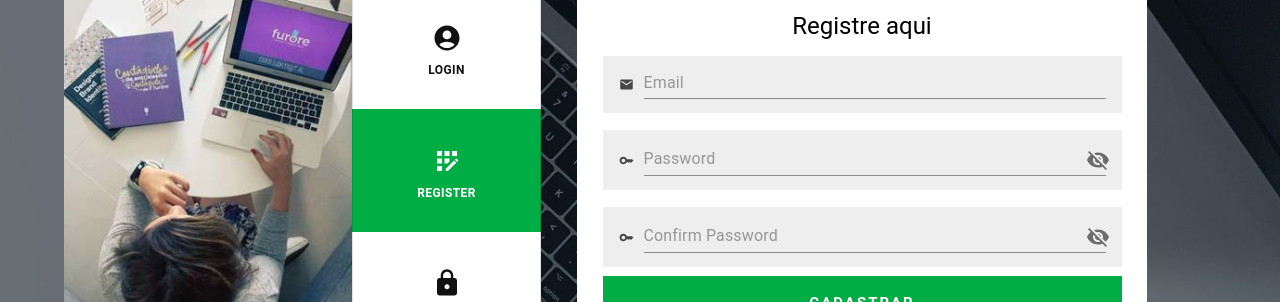
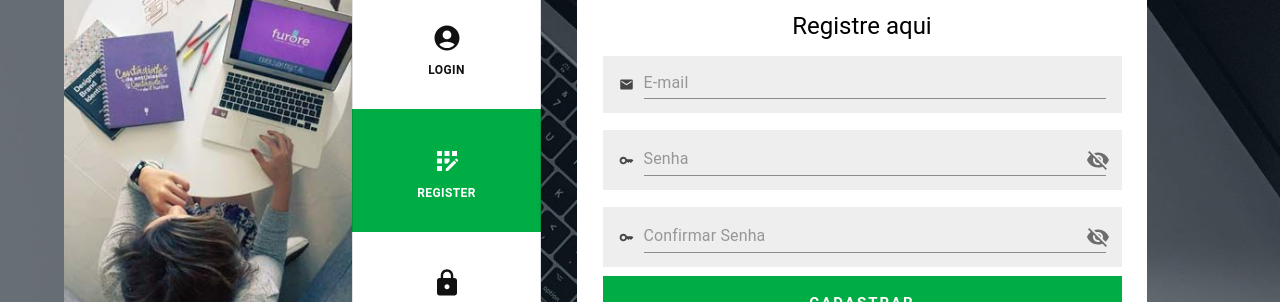
Before and after one commit to JoannaBraccini/GROWDEV-Bloco_3, a React (Vite) app in the folder SignUpMUIredux/: page / in a window 1280 px wide. Both pictures are taken after a click on the button "REGISTER". Shown: the part 195-497 px from the top of the page. Built offline with nearby package versions, Linux system fonts and the light colour scheme.

Commit message:
finalizado :)

```diff
--- a/SignUpMUIredux/src/components/Form/index.tsx
+++ b/SignUpMUIredux/src/components/Form/index.tsx
@@ -116,13 +116,8 @@ export function Form({ method }: FormProps) {
     }
   }
 
-  function handleForgot(email: string | null) {
-    if (email) {
-      showToast("success", `Recuperar senha para: ${email}`);
-    } else {
-      showToast("error", "Clique em Resetar Senha");
-    }
-    console.log("forgot:", email);
+  function handleForgot(email: string) {
+    showToast("success", `Recuperar senha para: ${email}`);
   }
 
   function handleClose(
@@ -133,6 +128,8 @@ export function Form({ method }: FormProps) {
       return;
     }
     setToastOpen(false);
+    dispatch(clearMessage());
+    dispatch(clearUserMessage());
   }
 
   return (
@@ -224,7 +221,7 @@ export function Form({ method }: FormProps) {
             variant="standard"
             fullWidth
             type="email"
-            placeholder="Email"
+            placeholder="E-mail"
             name="email"
             required
             error={!!formErrors.email}
@@ -267,7 +264,7 @@ export function Form({ method }: FormProps) {
                 variant="standard"
                 fullWidth
                 type={showPassword ? "text" : "password"}
-                placeholder="Password"
+                placeholder="Senha"
                 name="password"
                 required
                 error={!!formErrors.password}
@@ -320,7 +317,7 @@ export function Form({ method }: FormProps) {
                   variant="standard"
                   fullWidth
                   type={showPassword ? "text" : "password"}
-                  placeholder="Confirm Password"
+                  placeholder="Confirmar Senha"
                   name="confirm-password"
                   required
                   error={!!formErrors.confirmPassword}
@@ -381,7 +378,6 @@ export function Form({ method }: FormProps) {
         {method === "Login" && (
           <Link
             href="#"
-            onClick={handleForgot}
             sx={{
               color: "#757474",
               fontSize: "14px",
--- a/SignUpMUIredux/src/components/LeftContainer/index.tsx
+++ b/SignUpMUIredux/src/components/LeftContainer/index.tsx
@@ -17,15 +17,14 @@ export function LeftContainer({ onMethodChange }: LeftContainerProps) {
   ) => {
     if (nextView !== null) {
       setView(nextView);
+      const method =
+        nextView === "login"
+          ? "Login"
+          : nextView === "register"
+          ? "Register"
+          : "Forgot Password";
+      onMethodChange(method);
     }
-  };
-
-  const handleClick = (event: React.MouseEvent<HTMLElement>) => {
-    const method = event.currentTarget.ariaLabel as
-      | "Login"
-      | "Register"
-      | "Forgot Password";
-    onMethodChange(method);
   };
 
   return (
@@ -68,7 +67,7 @@ export function LeftContainer({ onMethodChange }: LeftContainerProps) {
           },
         }}
       >
-        <ToggleButton value="login" aria-label="Login" onClick={handleClick}>
+        <ToggleButton value="login" aria-label="Entrar">
           <AccountCircle
             sx={{
               fontSize: "30px",
@@ -79,11 +78,7 @@ export function LeftContainer({ onMethodChange }: LeftContainerProps) {
             Login
           </Typography>
         </ToggleButton>
-        <ToggleButton
-          value="register"
-          aria-label="Register"
-          onClick={handleClick}
-        >
+        <ToggleButton value="register" aria-label="Registrar">
           <AppRegistration
             sx={{
               fontSize: "30px",
@@ -94,11 +89,7 @@ export function LeftContainer({ onMethodChange }: LeftContainerProps) {
             Register
           </Typography>
         </ToggleButton>
-        <ToggleButton
-          value="forgot"
-          aria-label="Forgot Password"
-          onClick={handleClick}
-        >
+        <ToggleButton value="forgot" aria-label="Esqueci a Senha">
           <Lock
             sx={{
               fontSize: "30px",
```
